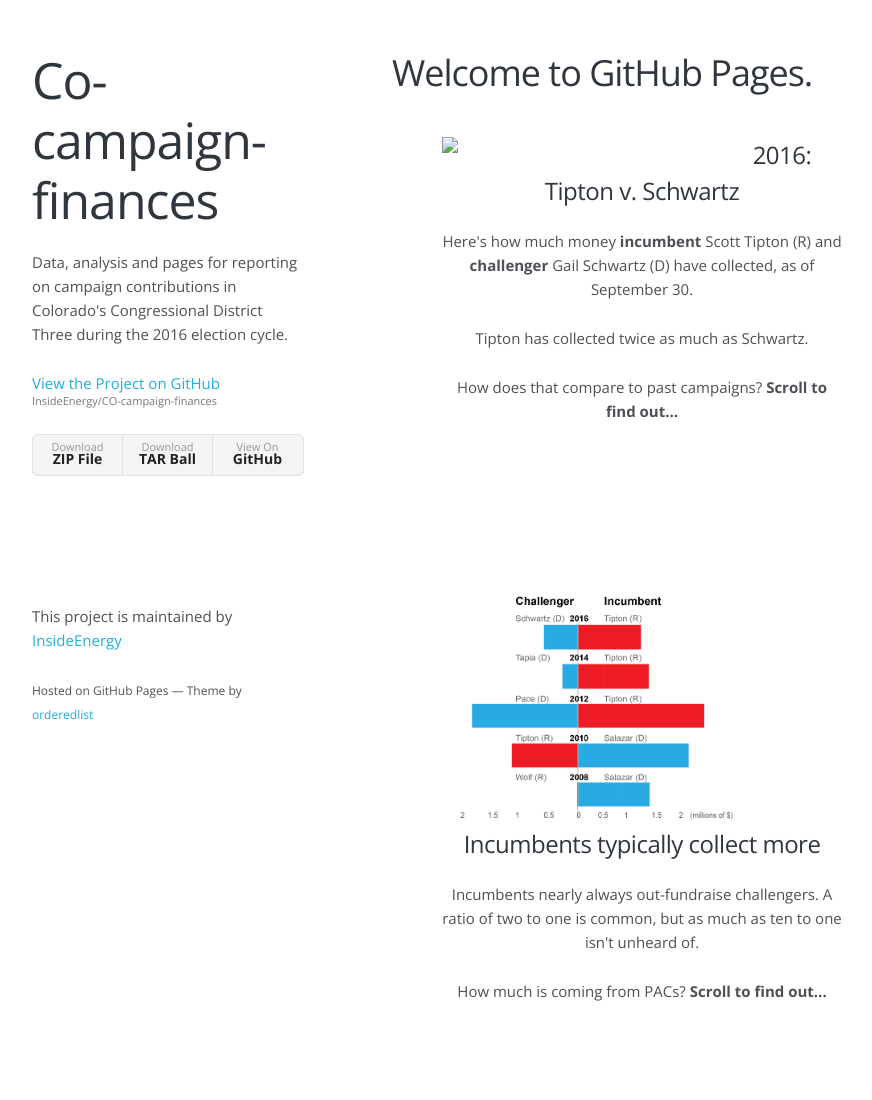
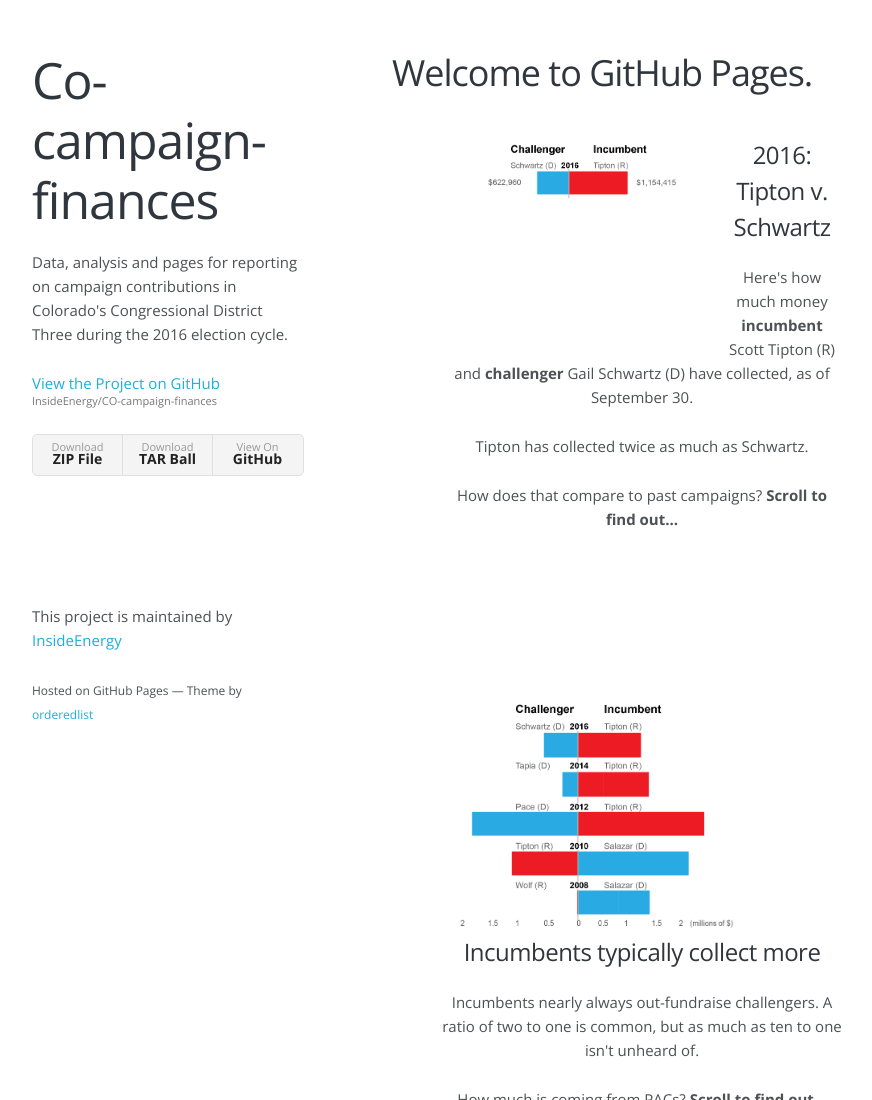
Before and after one commit to InsideEnergy/CO-campaign-finances, a plain HTML site: page index.html in a window 1280 px wide. Shown: the top 1100 px of the page, without its empty margins (178-1050 px from the left). Drawn offline with nearby package versions, Linux system fonts and the light colour scheme; a script that the page names is missing; files whose address does not match are found by name.

Commit message:
Updated links

```diff
--- a/index.html
+++ b/index.html
@@ -38,7 +38,7 @@
 <div class="container">
         <div class="row">
             <div data-kui-anim="fadeIn" class="twelve column scrollanim custom-column" style="margin-top: 10%;">
-                <img src="images/contribs1.jpg" align="left" width="70%">
+                <img src="scrollanim/kissui.scrollanim-0.3.0/example/images/contribs1.jpg" align="left" width="70%">
 
                 <h5>2016: Tipton v. Schwartz</h5>
                 <p>Here's how much money <b>incumbent</b> Scott Tipton (R) and <b>challenger</b> Gail Schwartz (D) have collected, as of September 30.</p>
```
